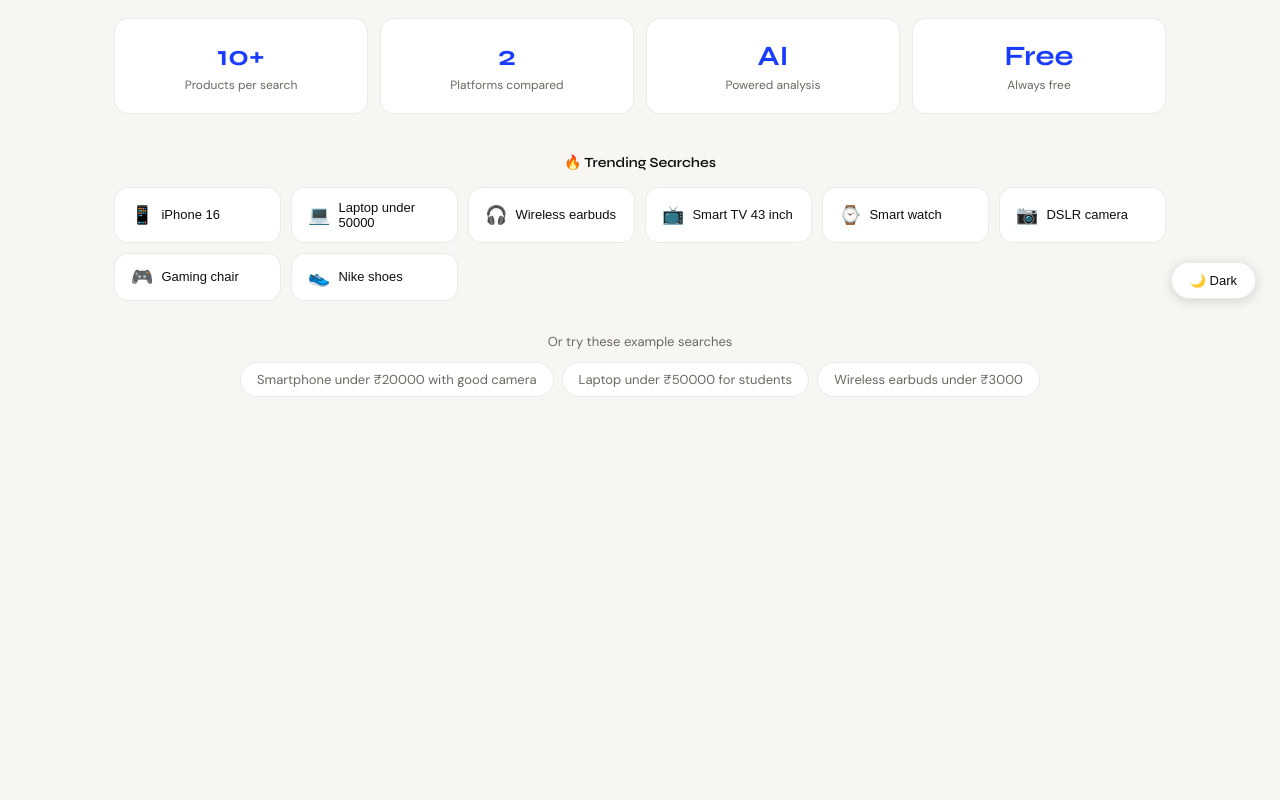
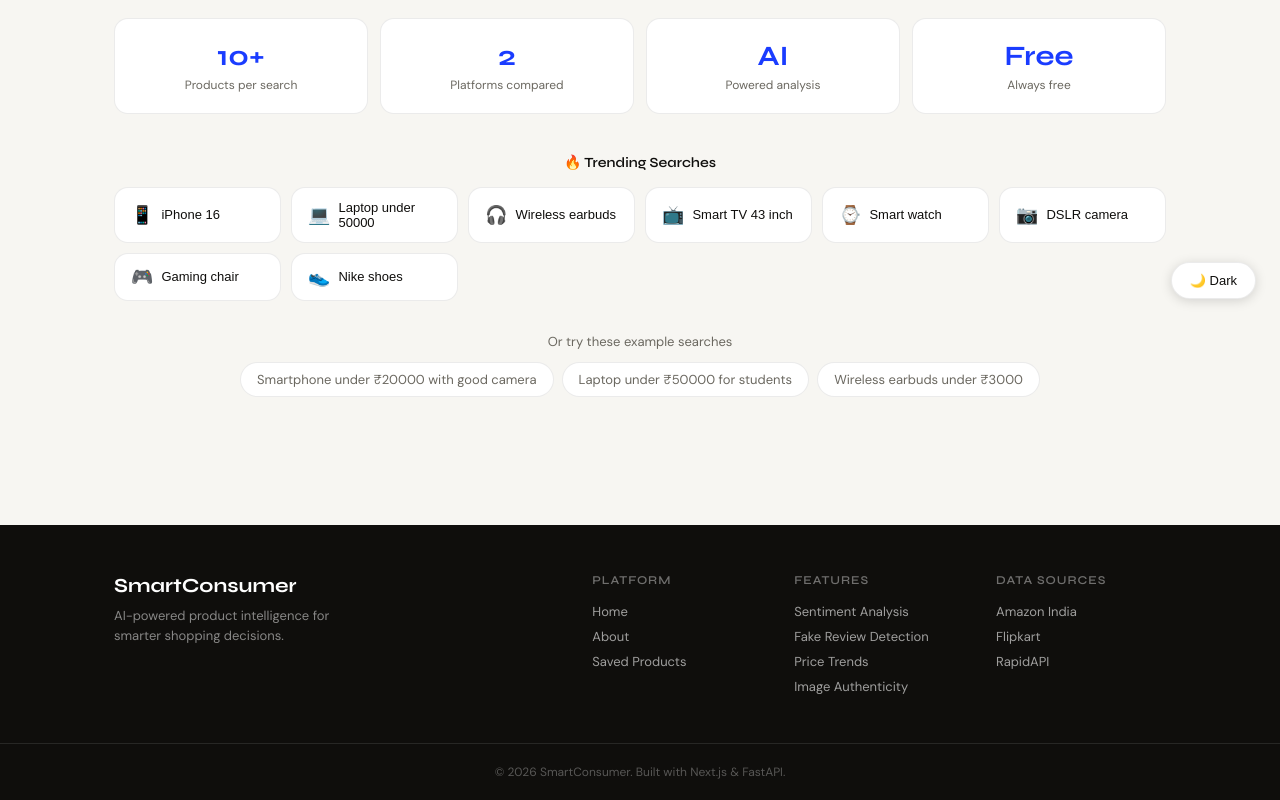
Before and after one commit to kavimalarkm/smart-consumer-platform, a Next.js app: page / in a window 1280 px wide. Shown: the part 477-1277 px from the top of the page. Before the commit the page ends 938 px from the top, so only its background shows below. Built offline with nearby package versions, Linux system fonts and the light colour scheme.

Commit message:
add footer

```diff
--- /dev/null
+++ b/src/app/components/Footer.js
@@ -0,0 +1,44 @@
+import Link from "next/link";
+
+export default function Footer() {
+  return (
+    <footer className="footer">
+      <div className="footer-inner">
+        <div className="footer-brand">
+          <p className="footer-logo">SmartConsumer</p>
+          <p className="footer-tagline">
+            AI-powered product intelligence for smarter shopping decisions.
+          </p>
+        </div>
+
+        <div className="footer-links">
+          <div className="footer-col">
+            <p className="footer-col-title">Platform</p>
+            <Link href="/" className="footer-link">Home</Link>
+            <Link href="/about" className="footer-link">About</Link>
+            <Link href="/saved" className="footer-link">Saved Products</Link>
+          </div>
+          <div className="footer-col">
+            <p className="footer-col-title">Features</p>
+            <p className="footer-link">Sentiment Analysis</p>
+            <p className="footer-link">Fake Review Detection</p>
+            <p className="footer-link">Price Trends</p>
+            <p className="footer-link">Image Authenticity</p>
+          </div>
+          <div className="footer-col">
+            <p className="footer-col-title">Data Sources</p>
+            <p className="footer-link">Amazon India</p>
+            <p className="footer-link">Flipkart</p>
+            <p className="footer-link">RapidAPI</p>
+          </div>
+        </div>
+      </div>
+
+      <div className="footer-bottom">
+        <p className="footer-copy">
+          © 2026 SmartConsumer. Built with Next.js & FastAPI.
+        </p>
+      </div>
+    </footer>
+  );
+}
--- a/src/app/globals.css
+++ b/src/app/globals.css
@@ -1309,3 +1309,78 @@ body {
 @media (max-width: 640px) {
   .detail-grid { grid-template-columns: 1fr; }
 }
+/* Footer */
+.footer {
+  background: var(--text-primary);
+  color: var(--bg);
+  margin-top: 4rem;
+  padding: 3rem 0 0;
+}
+
+.footer-inner {
+  max-width: 1100px;
+  margin: 0 auto;
+  padding: 0 1.5rem 2.5rem;
+  display: grid;
+  grid-template-columns: 1.5fr 2fr;
+  gap: 3rem;
+}
+
+.footer-logo {
+  font-family: 'Syne', sans-serif;
+  font-size: 20px;
+  font-weight: 700;
+  color: white;
+  margin-bottom: 8px;
+}
+
+.footer-tagline {
+  font-size: 13px;
+  color: rgba(255,255,255,0.5);
+  line-height: 1.6;
+  max-width: 260px;
+}
+
+.footer-links {
+  display: grid;
+  grid-template-columns: repeat(3, 1fr);
+  gap: 2rem;
+}
+
+.footer-col-title {
+  font-family: 'Syne', sans-serif;
+  font-size: 12px;
+  font-weight: 600;
+  color: rgba(255,255,255,0.4);
+  text-transform: uppercase;
+  letter-spacing: 0.08em;
+  margin-bottom: 1rem;
+}
+
+.footer-link {
+  display: block;
+  font-size: 13px;
+  color: rgba(255,255,255,0.6);
+  text-decoration: none;
+  margin-bottom: 8px;
+  transition: color 0.18s;
+  cursor: pointer;
+}
+
+.footer-link:hover { color: white; }
+
+.footer-bottom {
+  border-top: 1px solid rgba(255,255,255,0.1);
+  padding: 1.25rem 1.5rem;
+  text-align: center;
+}
+
+.footer-copy {
+  font-size: 12px;
+  color: rgba(255,255,255,0.3);
+}
+
+@media (max-width: 640px) {
+  .footer-inner { grid-template-columns: 1fr; gap: 2rem; }
+  .footer-links { grid-template-columns: repeat(2, 1fr); }
+}
--- a/src/app/layout.js
+++ b/src/app/layout.js
@@ -1,5 +1,6 @@
 import "./globals.css";
 import Navbar from "./components/Navbar";
+import Footer from "./components/Footer";
 
 export const metadata = {
   title: "Smart Consumer Intelligence Platform",
@@ -12,6 +13,7 @@ export default function RootLayout({ children }) {
       <body>
         <Navbar />
         {children}
+        <Footer />
       </body>
     </html>
   );
```
